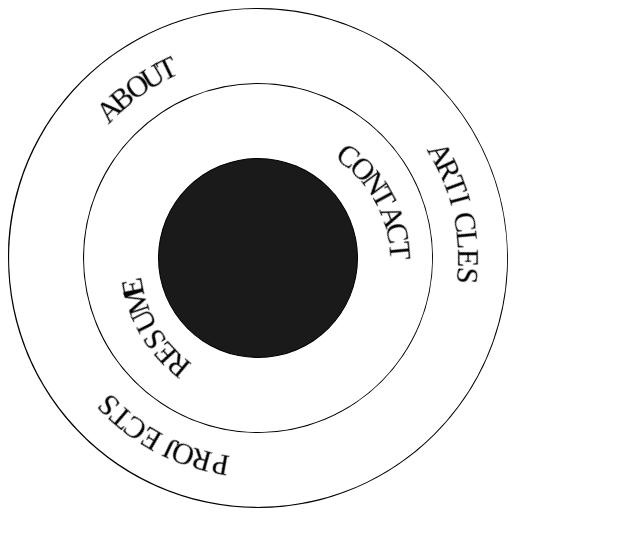
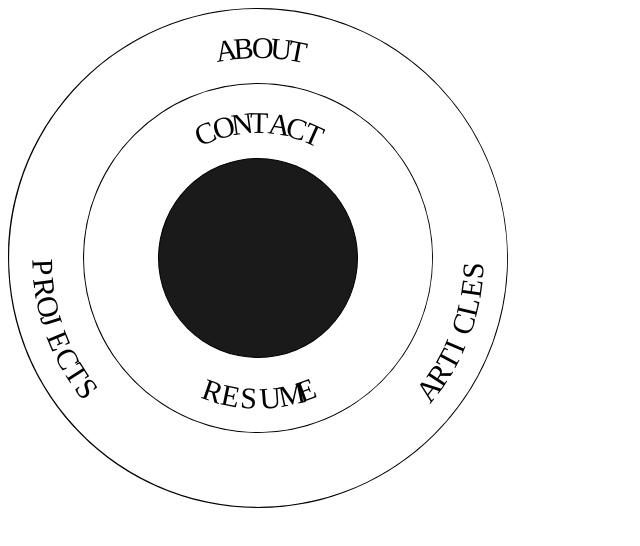
Before and after one commit to msseeley/Folio, a Gatsby site: page / in a window 1280 px wide. Shown: the whole page, without its empty margins (0-640 px from the left). Built offline with nearby package versions, Linux system fonts and the light colour scheme; Gatsby itself is replaced by a stand-in of ours.

Commit message:
re-styled svg

```diff
--- a/src/components/CircularNav.js
+++ b/src/components/CircularNav.js
@@ -1,5 +1,5 @@
 import React, { useEffect, useRef } from "react"
-// import { Link } from "gatsby"
+import { Link } from "gatsby"
 // import CircleType from "circletype"
 import "../styles/style_nav.scss"
 // import nav from "../styles/images/animated_nav.svg"
@@ -10,331 +10,224 @@ const CircularNav = () => (
   <div className="container">
     <svg xmlns="http://www.w3.org/2000/svg" viewBox="0 0 500 500">
       <defs>
-        <style>
-          {`.cls-1 {
-				fill: #fff;
-			}
-
-			.cls-2 {
-				fill: #1a1a1a;
-			}
-
-			.cls-3 {
-				font-size: 30px;
-				font-family: RobotoMonoForPowerline-Regular, Roboto Mono for Powerline;
-			}`}
-        </style>
+        <style>{`.cls-1{fill:#fff;}.cls-2{fill:#1a1a1a;}.cls-3{font-size:30px;font-family:RobotoMonoForPowerline-Regular, Roboto Mono for Powerline;}`}</style>
       </defs>
       <g id="Layer_1" data-name="Layer 1">
         <path
-          class="cls-1"
+          className="cls-1"
           d="M250,499.5A249.5,249.5,0,0,1,73.58,73.58,249.5,249.5,0,1,1,426.42,426.42,247.84,247.84,0,0,1,250,499.5Z"
         />
         <path d="M250,1A248.93,248.93,0,0,1,426.07,426.07a249,249,0,1,1-273-405.5A247.32,247.32,0,0,1,250,1m0-1C111.93,0,0,111.93,0,250S111.93,500,250,500,500,388.07,500,250,388.07,0,250,0Z" />
-        <circle class="cls-1" cx="250" cy="250" r="174.5" />
+        <circle className="cls-1" cx="250" cy="250" r="174.5" />
         <path d="M250,76a174,174,0,1,1-123,51A172.89,172.89,0,0,1,250,76m0-1A175,175,0,1,0,425,250,175,175,0,0,0,250,75Z" />
-        <circle class="cls-2" cx="250" cy="250" r="99.5" />
+        <circle className="cls-2" cx="250" cy="250" r="99.5" />
         <path d="M250,151a99,99,0,1,1-99,99,99.11,99.11,0,0,1,99-99m0-1A100,100,0,1,0,350,250,100,100,0,0,0,250,150Z" />
       </g>
       <g id="Layer_2" data-name="Layer 2">
-        <text class="cls-3" transform="translate(193.91 137.9) rotate(-22.49)">
+        <text
+          className="cls-3"
+          transform="translate(192.12 138.81) rotate(-23.41)"
+        >
           C
         </text>
         <text
-          class="cls-3"
-          transform="matrix(0.97, -0.25, 0.25, 0.97, 209.88, 131.23)"
+          className="cls-3"
+          transform="translate(207.98 131.89) rotate(-15.43)"
         >
           O
         </text>
-        <text class="cls-3" transform="translate(226.63 126.85) rotate(-6.56)">
+        <text
+          className="cls-3"
+          transform="translate(224.67 127.24) rotate(-7.47)"
+        >
           N
         </text>
-        <text class="cls-3" transform="translate(243.82 124.83) rotate(1.27)">
+        <text
+          className="cls-3"
+          transform="translate(241.83 124.86) rotate(0.93)"
+        >
           T
         </text>
         <text
-          class="cls-3"
-          transform="matrix(0.99, 0.16, -0.16, 0.99, 261.14, 125.17)"
+          className="cls-3"
+          transform="translate(259.16 125.01) rotate(8.24)"
         >
           A
         </text>
-        <text class="cls-3" transform="translate(278.25 127.87) rotate(17.12)">
+        <text
+          className="cls-3"
+          transform="matrix(0.96, 0.28, -0.28, 0.96, 276.32, 127.44)"
+        >
           C
         </text>
         <text
-          class="cls-3"
-          transform="matrix(0.91, 0.42, -0.42, 0.91, 294.8, 132.92)"
+          className="cls-3"
+          transform="translate(292.93 132.22) rotate(24.18)"
         >
           T
         </text>
-        <text class="cls-3" transform="translate(310.5 140.22) rotate(33.03)">
-          {" "}
-        </text>
-        <text class="cls-3" transform="translate(325.04 149.62) rotate(40.92)">
-          {" "}
-        </text>
-        <text class="cls-3" transform="translate(349.59 173.92) rotate(56.69)">
-          {" "}
-        </text>
-        <text class="cls-3" transform="translate(366.6 203.96) rotate(72.59)">
-          {" "}
-        </text>
-        <text
-          class="cls-3"
-          transform="matrix(0.03, 1, -1, 0.03, 374.71, 237.52)"
-        >
-          {" "}
-        </text>
-        <text
-          class="cls-3"
-          transform="matrix(-0.25, 0.97, -0.97, -0.25, 373.39, 272.07)"
-        >
-          {" "}
-        </text>
-        <text class="cls-3" transform="translate(362.7 304.88) rotate(120.14)">
-          {" "}
-        </text>
-        <text class="cls-3" transform="translate(343.4 333.56) rotate(135.93)">
-          {" "}
-        </text>
-        <text
-          class="cls-3"
-          transform="matrix(-0.88, 0.47, -0.47, -0.88, 317.05, 355.9)"
-        >
-          {" "}
-        </text>
-        <a href="/resume">
+        <Link href="/resume">
           <text
-            class="cls-3"
-            transform="translate(301.83 364.14) rotate(159.69)"
+            className="cls-3"
+            transform="translate(192.03 389.39) rotate(19.16)"
           >
             R
           </text>
-          <text class="cls-3" transform="translate(285.6 370.2) rotate(167.67)">
+          <text
+            className="cls-3"
+            transform="matrix(0.98, 0.2, -0.2, 0.98, 211.56, 395.99)"
+          >
             E
           </text>
           <text
-            class="cls-3"
-            transform="translate(268.72 373.93) rotate(175.59)"
+            className="cls-3"
+            transform="matrix(1, 0.06, -0.06, 1, 231.78, 399.84)"
           >
             S
           </text>
           <text
-            class="cls-3"
-            transform="translate(251.43 375.31) rotate(-176.59)"
+            className="cls-3"
+            transform="translate(252.35 400.91) rotate(-4.26)"
           >
             U
           </text>
           <text
-            class="cls-3"
-            transform="matrix(-0.98, -0.2, 0.2, -0.98, 234.16, 374.33)"
+            className="cls-3"
+            transform="translate(272.85 399.21) rotate(-12.08)"
           >
             M
           </text>
           <text
-            class="cls-3"
-            transform="translate(217.18 370.99) rotate(-160.71)"
+            className="cls-3"
+            transform="translate(292.99 394.72) rotate(-19.97)"
           >
             E
           </text>
-        </a>
+        </Link>
       </g>
       <g id="Layer_3" data-name="Layer 3">
-        <text
-          class="cls-3"
-          transform="translate(190.34 58.84) rotate(-14.72)"
-        ></text>
-        <text class="cls-3" transform="translate(207.3 54.36) rotate(-9.67)">
+        <text className="cls-3" transform="translate(208.99 54) rotate(-9.17)">
           A
         </text>
-        <text class="cls-3" transform="translate(224.61 51.39) rotate(-4.65)">
+        <text
+          className="cls-3"
+          transform="translate(226.33 51.18) rotate(-4.15)"
+        >
           B
         </text>
         <text
-          class="cls-3"
-          transform="matrix(1, 0.02, -0.02, 1, 242.13, 49.86)"
+          className="cls-3"
+          transform="matrix(1, 0.02, -0.02, 1, 243.83, 49.87)"
         >
           O
         </text>
-        <text class="cls-3" transform="translate(259.67 50.03) rotate(5.28)">
+        <text
+          className="cls-3"
+          transform="matrix(0.99, 0.1, -0.1, 0.99, 261.42, 50.12)"
+        >
           U
         </text>
-        <text class="cls-3" transform="translate(277.16 51.62) rotate(10.31)">
+        <text
+          className="cls-3"
+          transform="translate(278.87 51.86) rotate(10.8)"
+        >
           T
         </text>
-        <text class="cls-3" transform="translate(294.44 54.75) rotate(15.37)">
-          {" "}
-        </text>
-        <text class="cls-3" transform="translate(327.81 65.48) rotate(25.48)">
-          {" "}
-        </text>
-        <text class="cls-3" transform="translate(358.81 81.92) rotate(35.54)">
-          {" "}
-        </text>
         <text
-          class="cls-3"
-          transform="matrix(0.7, 0.71, -0.71, 0.7, 386.46, 103.51)"
+          className="cls-3"
+          transform="matrix(0.62, -0.79, 0.79, 0.62, 422.12, 396.22)"
         >
-          {" "}
-        </text>
-        <text
-          class="cls-3"
-          transform="matrix(0.57, 0.82, -0.82, 0.57, 409.95, 129.57)"
-        >
-          {" "}
-        </text>
-        <text class="cls-3" transform="translate(428.54 159.32) rotate(65.62)">
-          {" "}
-        </text>
-        <text class="cls-3" transform="translate(441.63 191.85) rotate(75.74)">
-          {" "}
-        </text>
-        <text
-          class="cls-3"
-          transform="matrix(0.07, 1, -1, 0.07, 448.8, 226.19)"
-        >
-          {" "}
-        </text>
-        <text class="cls-3" transform="translate(449.89 261.26) rotate(95.73)">
           A
         </text>
         <text
-          class="cls-3"
-          transform="matrix(-0.19, 0.98, -0.98, -0.19, 448.16, 278.73)"
+          className="cls-3"
+          transform="matrix(0.55, -0.84, 0.84, 0.55, 434.19, 380.72)"
         >
           R
         </text>
         <text
-          class="cls-3"
-          transform="matrix(-0.27, 0.96, -0.96, -0.27, 444.9, 295.98)"
+          className="cls-3"
+          transform="translate(444.88 364.21) rotate(-61.87)"
         >
           T
         </text>
-        <text class="cls-3" transform="translate(440.13 312.88) rotate(110.89)">
+        <text
+          className="cls-3"
+          transform="matrix(0.39, -0.92, 0.92, 0.39, 454.08, 346.84)"
+        >
           I
         </text>
-        <text class="cls-3" transform="translate(433.89 329.3) rotate(115.95)">
+        <text
+          className="cls-3"
+          transform="matrix(0.31, -0.95, 0.95, 0.31, 461.74, 328.71)"
+        >
           C
         </text>
-        <text class="cls-3" transform="translate(426.22 345.09) rotate(120.98)">
+        <text
+          className="cls-3"
+          transform="translate(467.78 310.01) rotate(-76.92)"
+        >
           L
         </text>
         <text
-          class="cls-3"
-          transform="matrix(-0.59, 0.81, -0.81, -0.59, 417.21, 360.14)"
+          className="cls-3"
+          transform="translate(472.16 290.83) rotate(-81.93)"
         >
           E
         </text>
-        <text class="cls-3" transform="translate(406.89 374.38) rotate(131.01)">
+        <text
+          className="cls-3"
+          transform="translate(474.84 271.39) rotate(-86.89)"
+        >
           S
         </text>
         <text
-          class="cls-3"
-          transform="matrix(-0.72, 0.69, -0.69, -0.72, 395.38, 387.64)"
-        >
-          {" "}
-        </text>
-        <text class="cls-3" transform="translate(369.16 410.89) rotate(146)">
-          {" "}
-        </text>
-        <text
-          class="cls-3"
-          transform="matrix(-0.91, 0.41, -0.41, -0.91, 339.25, 429.26)"
-        >
-          {" "}
-        </text>
-        <text class="cls-3" transform="translate(306.62 442.08) rotate(166.2)">
-          {" "}
-        </text>
-        <text class="cls-3" transform="translate(272.22 448.98) rotate(176.26)">
-          {" "}
-        </text>
-        <text class="cls-3" transform="translate(237.16 449.8) rotate(-173.82)">
-          {" "}
-        </text>
-        <text
-          class="cls-3"
-          transform="matrix(-0.96, -0.28, 0.28, -0.96, 202.48, 444.53)"
-        >
-          {" "}
-        </text>
-        <text
-          class="cls-3"
-          transform="matrix(-0.9, -0.44, 0.44, -0.9, 169.28, 433.26)"
-        >
-          {" "}
-        </text>
-        <text
-          class="cls-3"
-          transform="matrix(-0.8, -0.59, 0.59, -0.8, 138.54, 416.33)"
-        >
-          {" "}
-        </text>
-        <text
-          class="cls-3"
-          transform="matrix(-0.69, -0.72, 0.72, -0.69, 111.23, 394.31)"
+          className="cls-3"
+          transform="matrix(0.04, 1, -1, 0.04, 24.16, 251.29)"
         >
           P
         </text>
-        <text class="cls-3" transform="translate(99.13 381.61) rotate(-128.56)">
+        <text
+          className="cls-3"
+          transform="translate(25.11 270.91) rotate(82.47)"
+        >
           R
         </text>
         <text
-          class="cls-3"
-          transform="matrix(-0.55, -0.83, 0.83, -0.55, 88.17, 367.89)"
+          className="cls-3"
+          transform="translate(27.76 290.4) rotate(77.46)"
         >
           O
         </text>
         <text
-          class="cls-3"
-          transform="matrix(-0.48, -0.88, 0.88, -0.48, 78.44, 353.24)"
+          className="cls-3"
+          transform="matrix(0.3, 0.95, -0.95, 0.3, 32.1, 309.57)"
         >
           J
         </text>
         <text
-          class="cls-3"
-          transform="matrix(-0.4, -0.92, 0.92, -0.4, 70.04, 337.82)"
+          className="cls-3"
+          transform="matrix(0.38, 0.92, -0.92, 0.38, 38.11, 328.31)"
         >
           E
         </text>
-        <text class="cls-3" transform="translate(63.03 321.74) rotate(-108.41)">
+        <text
+          className="cls-3"
+          transform="translate(45.72 346.42) rotate(62.41)"
+        >
           C
         </text>
-        <text class="cls-3" transform="translate(57.47 305.1) rotate(-103.35)">
+        <text
+          className="cls-3"
+          transform="translate(54.89 363.82) rotate(57.41)"
+        >
           T
         </text>
         <text
-          class="cls-3"
-          transform="matrix(-0.14, -0.99, 0.99, -0.14, 53.4, 288.01)"
+          className="cls-3"
+          transform="matrix(0.61, 0.79, -0.79, 0.61, 65.54, 380.33)"
         >
           S
-        </text>
-        <text class="cls-3" transform="translate(50.85 270.64) rotate(-93.29)">
-          {" "}
-        </text>
-        <text class="cls-3" transform="translate(50.31 235.58) rotate(-83.37)">
-          {" "}
-        </text>
-        <text class="cls-3" transform="translate(55.85 200.95) rotate(-73.27)">
-          {" "}
-        </text>
-        <text class="cls-3" transform="translate(67.39 167.82) rotate(-63.15)">
-          {" "}
-        </text>
-        <text
-          class="cls-3"
-          transform="matrix(0.6, -0.8, 0.8, 0.6, 84.55, 137.23)"
-        >
-          {" "}
-        </text>
-        <text class="cls-3" transform="translate(106.8 110.09) rotate(-43.1)">
-          {" "}
-        </text>
-        <text class="cls-3" transform="translate(133.4 87.24) rotate(-33.1)">
-          {" "}
-        </text>
-        <text class="cls-3" transform="translate(163.59 69.35) rotate(-23.01)">
-          {" "}
         </text>
       </g>
     </svg>
```
Also changed, not shown: src/styles/style_nav.scss (+8 -8 lines), src/styles/images/animated_nav.svg.
